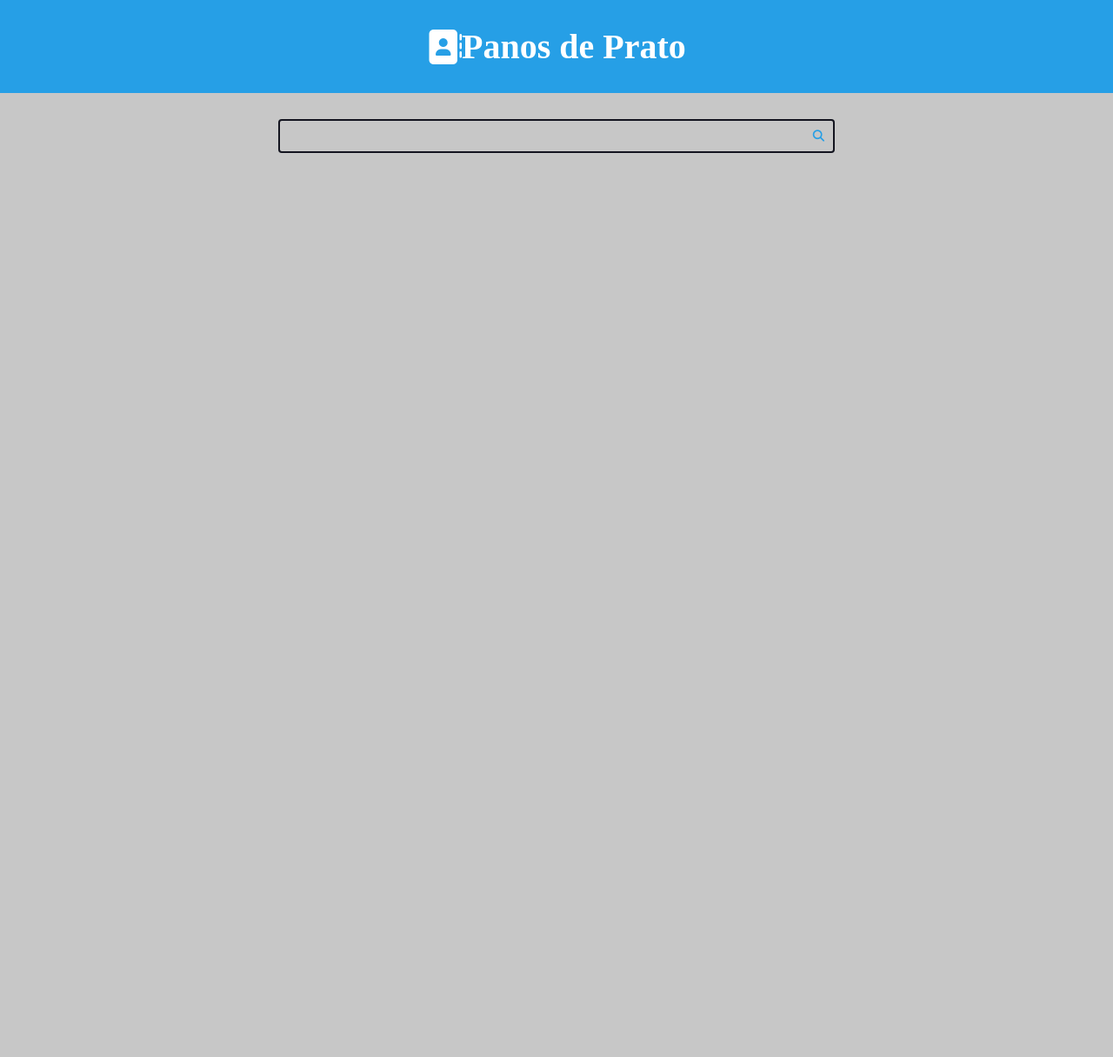
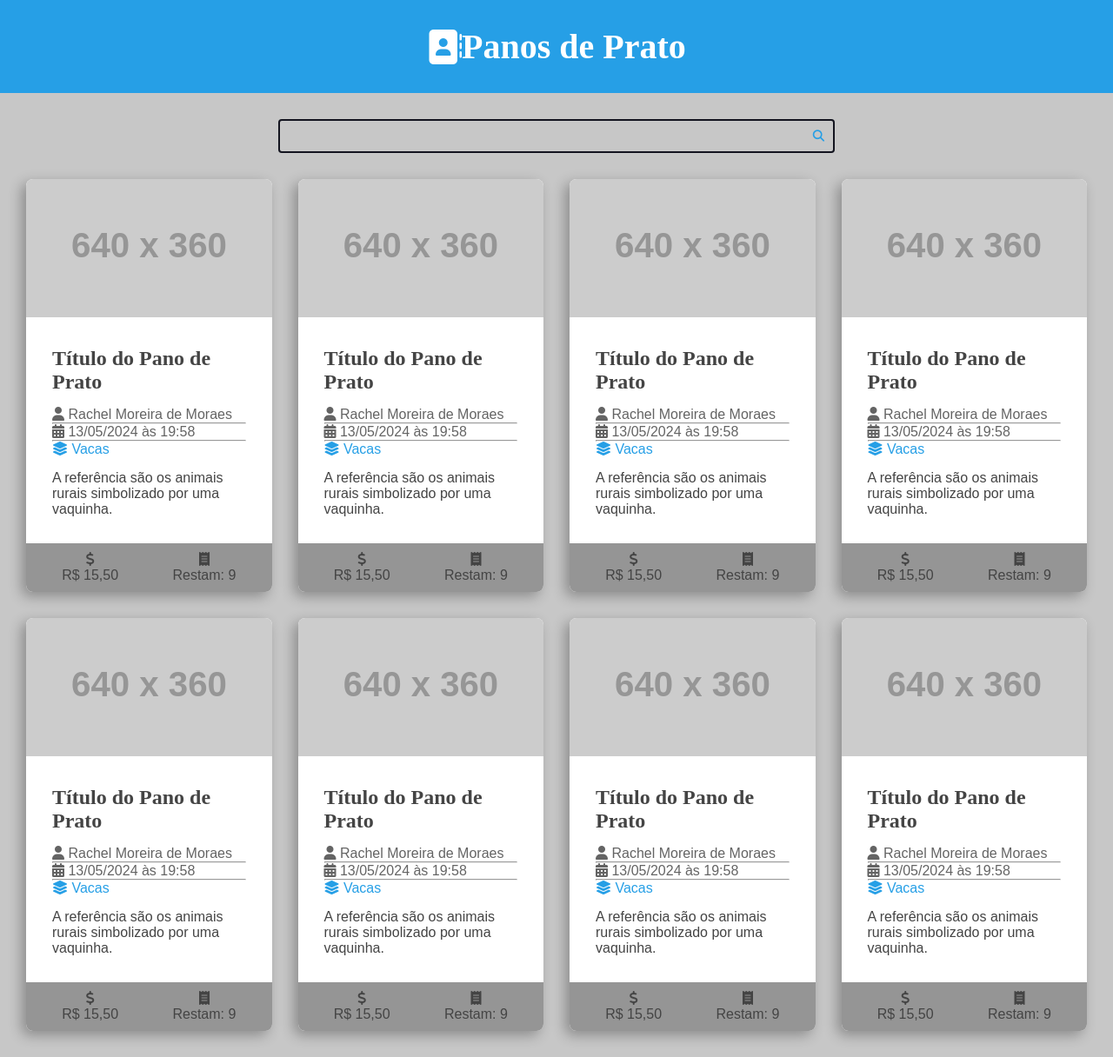
Before and after one commit to Fabio-R-Moraes/dish_cloth, a Django app: page / in a window 1280 px wide. Shown: the whole page at 87% size. Before the commit the page ends 176 px from the top, so only its background shows below. Run offline with Django 5.2, Linux system fonts and the light colour scheme; grey boxes labelled with a size stand in for pictures from a placeholder-image service; some libraries are stand-ins or nearby versions; some web fonts are replaced.

Commit message:
Ajustando a home.html

```diff
--- a/dish_cloth/templates/home.html
+++ b/dish_cloth/templates/home.html
@@ -1,13 +1,18 @@
 {% include 'partials/head.html' %}
 <body>
 {% include 'partials/header.html' %}
-<div class="search-container">
-    <div class="container">
-        <form action="" class="search-form">
-            <input type="search" class="search-input" name="search">
-            <button type="submit" class="search-button"><i class="fa-solid fa-magnifying-glass"></i></button>
-        </form>
+{% include 'partials/search.html' %}
+<main class="main-content-container">
+    <div class="main-content main-content-list container">
+        {% include 'partials/cloth.html' %}
+        {% include 'partials/cloth.html' %}
+        {% include 'partials/cloth.html' %}
+        {% include 'partials/cloth.html' %}
+        {% include 'partials/cloth.html' %}
+        {% include 'partials/cloth.html' %}
+        {% include 'partials/cloth.html' %}
+        {% include 'partials/cloth.html' %}
     </div>
-</div>
+</main>
 </body>
 </html>
--- /dev/null
+++ b/dish_cloth/templates/partials/cloth.html
@@ -0,0 +1,43 @@
+<div class="cloth cloth-list-item">
+    <div class="cloth-cover">
+        <img src="https://dummyimage.com/640x360/269fe6" alt="Temprário">
+    </div>
+    <div class="cloth-title-container">
+        <h2 class="cloth-title">Título do Pano de Prato</h2>
+    </div>
+    <div class="cloth-author">
+        <span class="cloth-author-item">
+            <i class="fas fa-user"></i>
+            Rachel Moreira de Moraes
+        </span>
+        <hr>
+        <span class="cloth-author-item">
+            <i class="fas fa-calendar-alt"></i>
+            13/05/2024 às 19:58
+        </span>
+        <hr>
+        <span class="cloth-author-item">
+            <a href="cloth/category/cow">
+                <i class="fas fa-layer-group"></i>
+                Vacas
+            </a>
+        </span>
+    </div>
+    <div class="cloth-content">
+        <p>A referência são os animais rurais simbolizado por uma vaquinha.</p>
+    </div>
+    <div class="cloth-meta-container">
+        <div class="cloth-meta money-value">
+            <h3 class="cloth-meta-title"><i class="fa-solid fa-dollar-sign"></i></h3>
+            <div class="cloth-meta-text">
+                R$ 15,50
+            </div>
+        </div>
+        <div class="cloth-meta quantity">
+            <h3 class="cloth-meta-title"><i class="fa-solid fa-receipt"></i></h3>
+            <div class="cloth-meta-text">
+                Restam: 9
+            </div>
+        </div>
+    </div>
+</div>
--- a/dish_cloth/templates/partials/head.html
+++ b/dish_cloth/templates/partials/head.html
@@ -55,6 +55,7 @@
             --font-primary: sans-serif;
             --font-headings: 'Sedan SC', serif;
 
+            --spacing-gutter-small: 1rem;
             --spacing-gutter-medium: 3rem;
             --spacing-gutter-large: 4rem;
         }
@@ -73,6 +74,7 @@
             font-size: 1.6rem;
             font-family: var(--font-primary);
             background-color: var(--color-gray-2);
+            color: var(--color-dark-text);
         }
 
         h1, h2, h3, h4, h5, h6 {
@@ -80,7 +82,7 @@
         }
 
         .container {
-            max-width: 144rem;
+            max-width: 180rem;
             margin: 0 auto;
             padding: var(--spacing-gutter-medium);
         }
@@ -146,5 +148,85 @@
         .search-form:focus-within, .search-button {
             color: var(--color-primary);
         }
+
+        .main-content {
+            padding-top: 0;
+        }
+
+        .main-content-list {
+            display: grid;
+            grid-template-columns: repeat(auto-fit, minmax(280px, 1fr));
+            gap: var(--spacing-gutter-medium);
+        }
+
+        .cloth {
+            background: var(--color-white);
+            box-shadow: -5px 5px 15px rgba(0, 0, 0, .3);
+            transform: scale(1);
+            transition: all 300ms ease-in-out;
+            border-radius: .8rem;
+            overflow: hidden;
+        }
+
+        .cloth img {
+            max-width: 100%;
+        }
+
+        .cloth-list-item {
+            max-width: 64rem;
+        }
+
+        .cloth-list-item:hover {
+            transform: scale(1.03);
+            box-shadow: -10px 10px 20px rgba(0, 0, 0, .5);
+        }
+
+        .cloth-title-container {
+            padding: var(--spacing-gutter-medium);
+            padding-bottom: calc(var(--spacing-gutter-medium)/2);
+        }
+
+        .cloth-author {
+            padding: 0 var(--spacing-gutter-medium);
+        }
+
+        .cloth-content {
+            padding: var(--spacing-gutter-medium);
+            padding-top: calc(var(--spacing-gutter-medium)/2);
+        }
+
+        .cloth-author-item {
+            color: var(--color-gray-6);
+            margin-right: 1rem;
+        }
+
+        .cloth-author a {
+            color: var(--color-primary);
+            transition: all 300ms ease-in-out;
+            text-decoration: none;
+        }
+
+        .cloth-author a:hover {
+            color: var(--color-primary-dark-hover);
+        }
+
+        .cloth-meta-container {
+            display: flex;
+            flex-flow: row wrap;
+            padding: var(--spacing-gutter-small);
+            background: var(--color-gray-4);
+        }
+
+        .cloth-meta {
+            display: flex;
+            flex-flow: column nowrap;
+            flex-shrink: 1;
+            flex-grow: 1;
+            text-align: center;
+        }
+
+        .cloth-meta-title {
+            font-size: 1.6rem;
+        }
     </style>
 </head>
--- /dev/null
+++ b/dish_cloth/templates/partials/search.html
@@ -0,0 +1,8 @@
+<div class="search-container">
+    <div class="container">
+        <form action="" class="search-form">
+            <input type="search" class="search-input" name="search">
+            <button type="submit" class="search-button"><i class="fa-solid fa-magnifying-glass"></i></button>
+        </form>
+    </div>
+</div>
```
